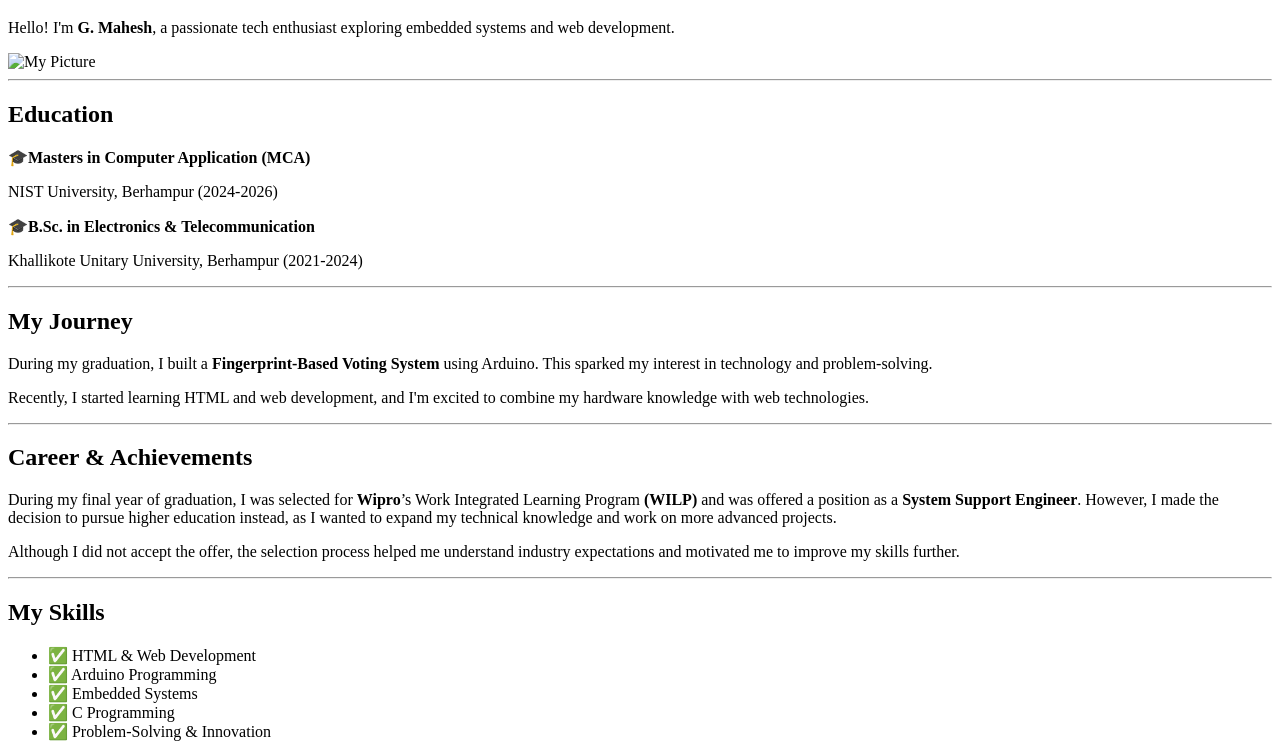
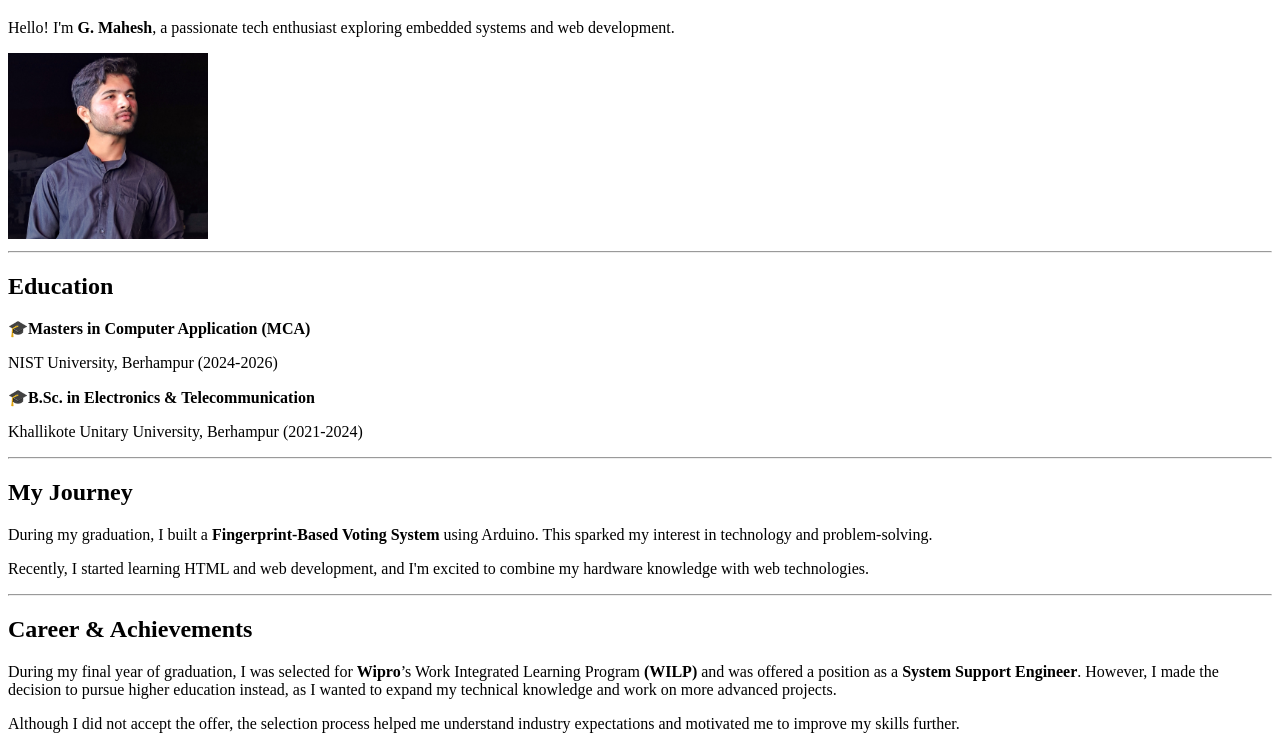
Before and after one commit to gmahesh-star/Html-portfolio, a plain HTML site: page about.html in a window 1280 px wide. Shown: the part 61-804 px from the top of the page. Drawn offline with Linux system fonts and the light colour scheme.

Commit message:
Update -about.html

```diff
--- a/about.html
+++ b/about.html
@@ -10,7 +10,7 @@
     <header>
         <h1>About Me</h1>
         <p>Hello! I'm <strong>G. Mahesh</strong>, a passionate tech enthusiast exploring embedded systems and web development.</p>
-        <img src="images/Profile_pic.jpg" alt="My Picture" width="200">
+        <img src="Profile_pic.jpg" alt="My Picture" width="200">
     </header>
 
     <hr>
```
